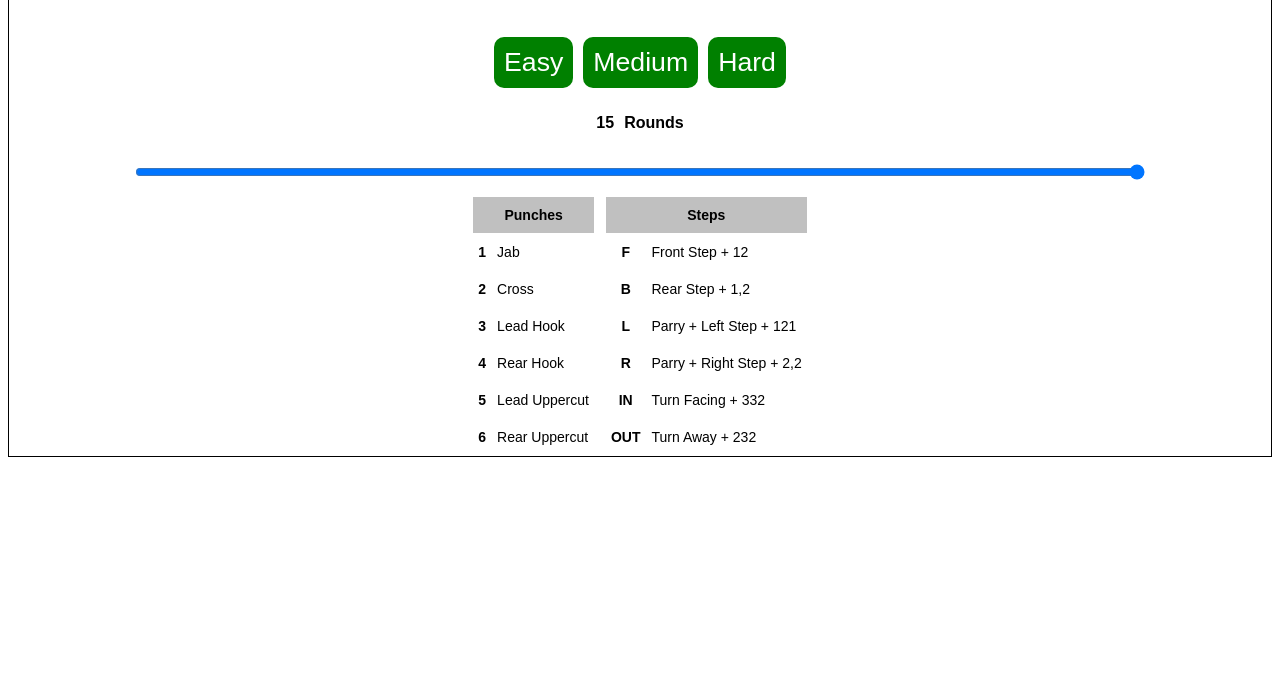
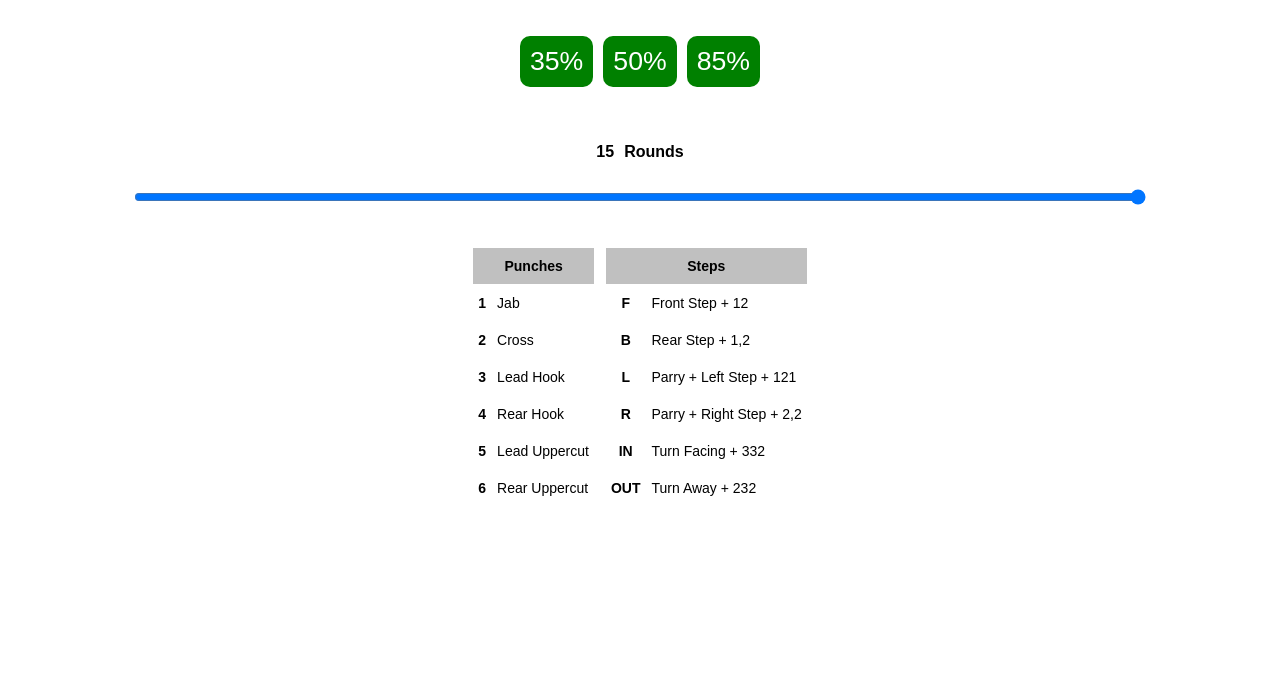
Before and after one commit to bradmartin333/BoxingWorkout, a plain HTML site: page index.html in a window 1280 px wide. Shown: the part 111-800 px from the top of the page. Drawn offline with Linux system fonts and the light colour scheme.

Commit message:
change to probability

```diff
--- a/index.html
+++ b/index.html
@@ -8,7 +8,6 @@
     <link rel="icon" type="image/x-icon" href="assets/favicon.ico">
     <style>
         .timer {
-            border: 1px solid black;
             display: flex;
             flex-direction: column;
             justify-content: center;
@@ -48,12 +47,8 @@
             padding: 10px;
         }
 
-        .slider {
-            width: 80%;
-            height: 3vh;
-        }
-
         .tg {
+            margin-top: 30px;
             border-collapse: collapse;
             border-spacing: 0;
         }
@@ -109,15 +104,15 @@
         <div class="round-number">💥🥊</div>
         <div class="time-string"></div>
         <div class="row-flexbox">
-            <button class="start-button">Easy</button>
-            <button class="start-button">Medium</button>
-            <button class="start-button">Hard</button>
+            <button class="start-button">35%</button>
+            <button class="start-button">50%</button>
+            <button class="start-button">85%</button>
         </div>
-        <div class="row-flexbox" style="font-weight: bold;">
+        <div class="row-flexbox" style="font-weight: bold; margin-top: 30px;">
             <p id="rangeValue">15</p>
             <label for="roundNumberSlider">Rounds</label>
         </div>
-        <input type="range" class="slider" min="1" max="15" value="15" step="1" id="roundNumberSlider"
+        <input type="range" style="width: 80%;" min="1" max="15" value="15" step="1" id="roundNumberSlider"
             oninput="rangeValue.innerText = this.value">
         <table class="tg">
             <thead>
@@ -175,7 +170,7 @@
     </section>
     <script src="assets/confetti.js"></script>
     <script>
-        var DEBUG = true;
+        var DEBUG = false;
         // Timer
         var speed = 0;
         var roundNum = 0;
@@ -190,7 +185,7 @@
         var roundTimer = document.querySelector(".time-string");
         var rowBoxes = document.querySelectorAll(".row-flexbox");
         var startButtons = document.querySelectorAll(".start-button");
-        var slider = document.querySelector(".slider");
+        var slider = document.querySelector("#roundNumberSlider");
         var table = document.querySelector(".tg");
         // Sounds
         var timer_beep = new Audio("assets/sounds/bell.mp3");
@@ -229,9 +224,8 @@
             timer_beep.play();
         }
         function generatePrompt() {
-            if (secondsElapsed > startBufferTime && Math.random() > (0.5 / speed)) {
+            if (secondsElapsed > startBufferTime && Math.random() < speed) {
                 coach_sounds[Math.floor(Math.random() * coach_sounds.length)].play();
-                console.log(roundNum);
             }
         }
         function decrementTime() {
@@ -249,7 +243,7 @@
         }
         startButtons.forEach((element, index) => {
             element.addEventListener("click", function () {
-                speed = index + 1;
+                speed = parseInt(element.innerHTML.replace("%","")) / 100;
                 rowBoxes.forEach((element) => element.style.display = "none");
                 slider.style.display = "none";
                 startRound();
```
